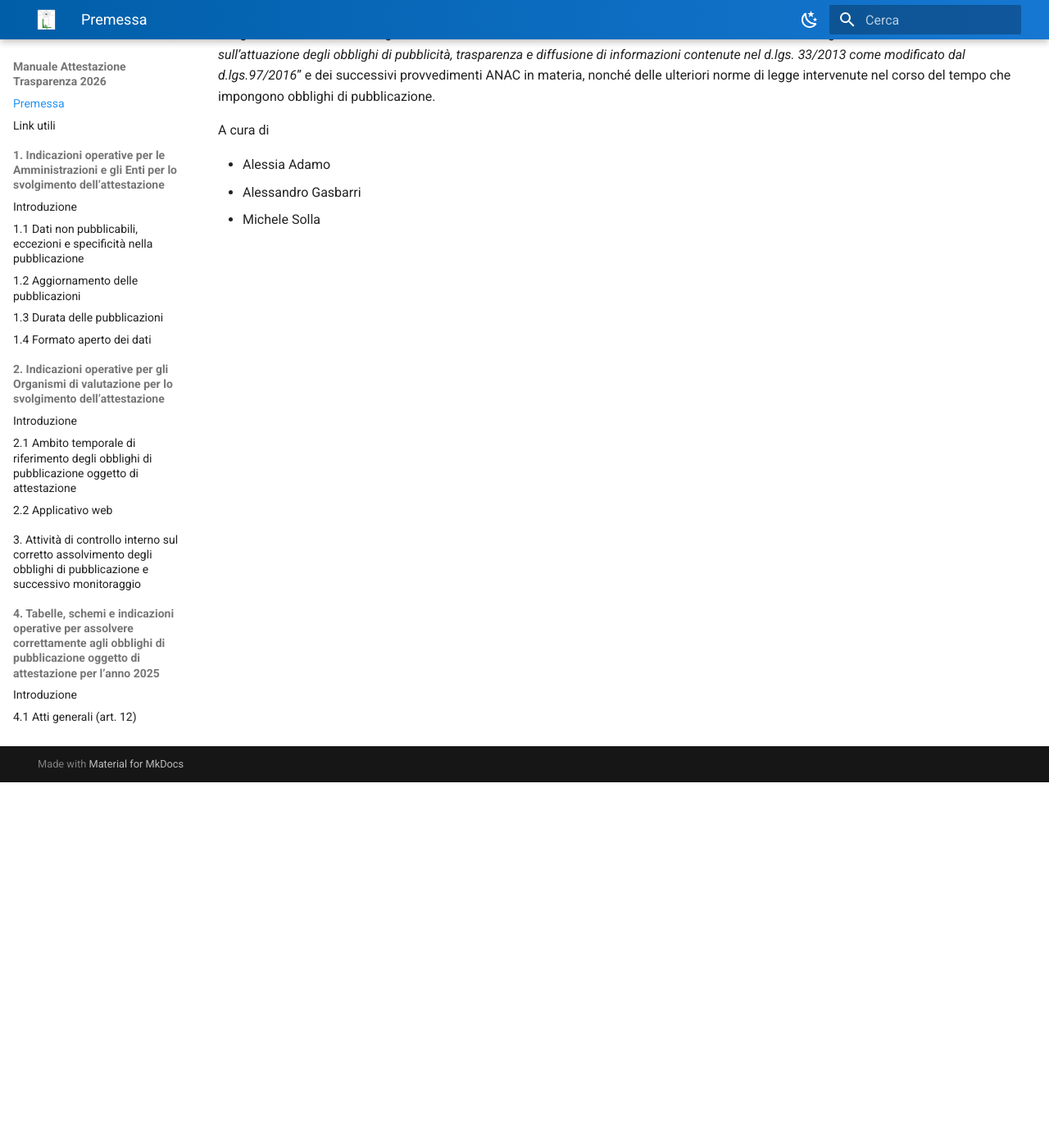
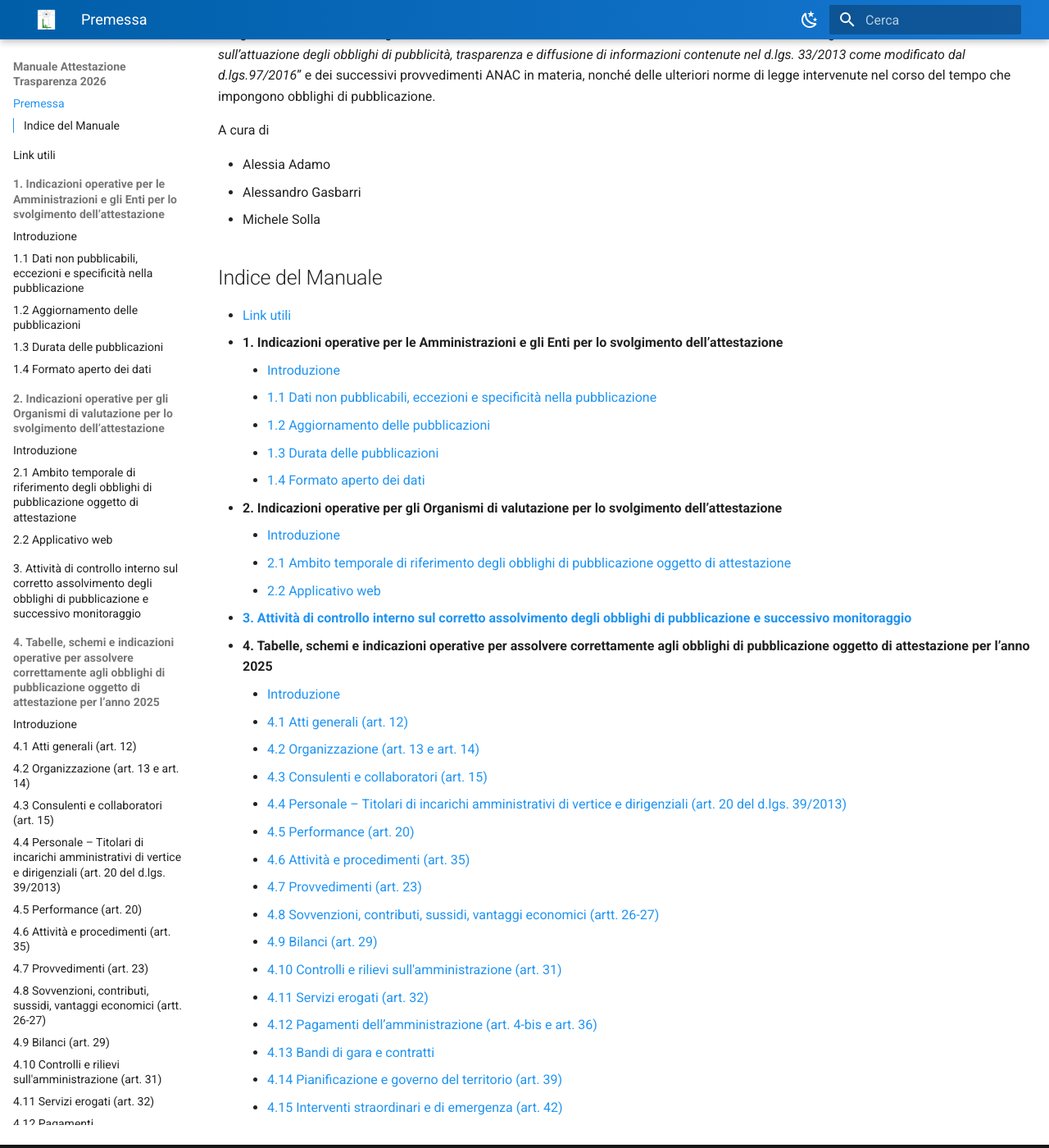
Before and after one commit to Lab4srl/manuale-trasparenza-2026, an MkDocs documentation site: the page built from docs/index.md, in a window 1280 px wide and 1400 px high, scrolled down 446 px. Shown: the whole window at 82% size. Built offline with MkDocs 1.6.1 and Material for MkDocs 9.7.7, drawn with Linux system fonts in a browser that asks for light colours.

Commit message:
Aggiunto indice completo del manuale nella premessa

```diff
--- a/docs/index.md
+++ b/docs/index.md
@@ -15,3 +15,35 @@ A cura di
 - Alessia Adamo
 - Alessandro Gasbarri
 - Michele Solla
+
+## Indice del Manuale
+
+- [Link utili](link-utili.md)
+- **1. Indicazioni operative per le Amministrazioni e gli Enti per lo svolgimento dell’attestazione**
+    - [Introduzione](capitolo-1/index.md)
+    - [1.1 Dati non pubblicabili, eccezioni e specificità nella pubblicazione](capitolo-1/1-1-dati-non-pubblicabili.md)
+    - [1.2 Aggiornamento delle pubblicazioni](capitolo-1/1-2-aggiornamento-pubblicazioni.md)
+    - [1.3 Durata delle pubblicazioni](capitolo-1/1-3-durata-pubblicazioni.md)
+    - [1.4 Formato aperto dei dati](capitolo-1/1-4-formato-aperto.md)
+- **2. Indicazioni operative per gli Organismi di valutazione per lo svolgimento dell’attestazione**
+    - [Introduzione](capitolo-2/index.md)
+    - [2.1 Ambito temporale di riferimento degli obblighi di pubblicazione oggetto di attestazione](capitolo-2/2-1-ambito-temporale.md)
+    - [2.2 Applicativo web](capitolo-2/2-2-applicativo-web.md)
+- [**3. Attività di controllo interno sul corretto assolvimento degli obblighi di pubblicazione e successivo monitoraggio**](capitolo-3/index.md)
+- **4. Tabelle, schemi e indicazioni operative per assolvere correttamente agli obblighi di pubblicazione oggetto di attestazione per l’anno 2025**
+    - [Introduzione](capitolo-4/index.md)
+    - [4.1 Atti generali (art. 12)](capitolo-4/4-1-atti-generali.md)
+    - [4.2 Organizzazione (art. 13 e art. 14)](capitolo-4/4-2-organizzazione.md)
+    - [4.3 Consulenti e collaboratori (art. 15)](capitolo-4/4-3-consulenti-collaboratori.md)
+    - [4.4 Personale – Titolari di incarichi amministrativi di vertice e dirigenziali (art. 20 del d.lgs. 39/2013)](capitolo-4/4-4-personale-vertice-dirigenziali.md)
+    - [4.5 Performance (art. 20)](capitolo-4/4-5-performance.md)
+    - [4.6 Attività e procedimenti (art. 35)](capitolo-4/4-6-attivita-procedimenti.md)
+    - [4.7 Provvedimenti (art. 23)](capitolo-4/4-7-provvedimenti.md)
+    - [4.8 Sovvenzioni, contributi, sussidi, vantaggi economici (artt. 26-27)](capitolo-4/4-8-sovvenzioni-contributi.md)
+    - [4.9 Bilanci (art. 29)](capitolo-4/4-9-bilanci.md)
+    - [4.10 Controlli e rilievi sull'amministrazione (art. 31)](capitolo-4/4-10-controlli-rilievi.md)
+    - [4.11 Servizi erogati (art. 32)](capitolo-4/4-11-servizi-erogati.md)
+    - [4.12 Pagamenti dell’amministrazione (art. 4-bis e art. 36)](capitolo-4/4-12-pagamenti.md)
+    - [4.13 Bandi di gara e contratti](capitolo-4/4-13-bandi-gara-contratti.md)
+    - [4.14 Pianificazione e governo del territorio (art. 39)](capitolo-4/4-14-pianificazione-territorio.md)
+    - [4.15 Interventi straordinari e di emergenza (art. 42)](capitolo-4/4-15-interventi-straordinari.md)
```
